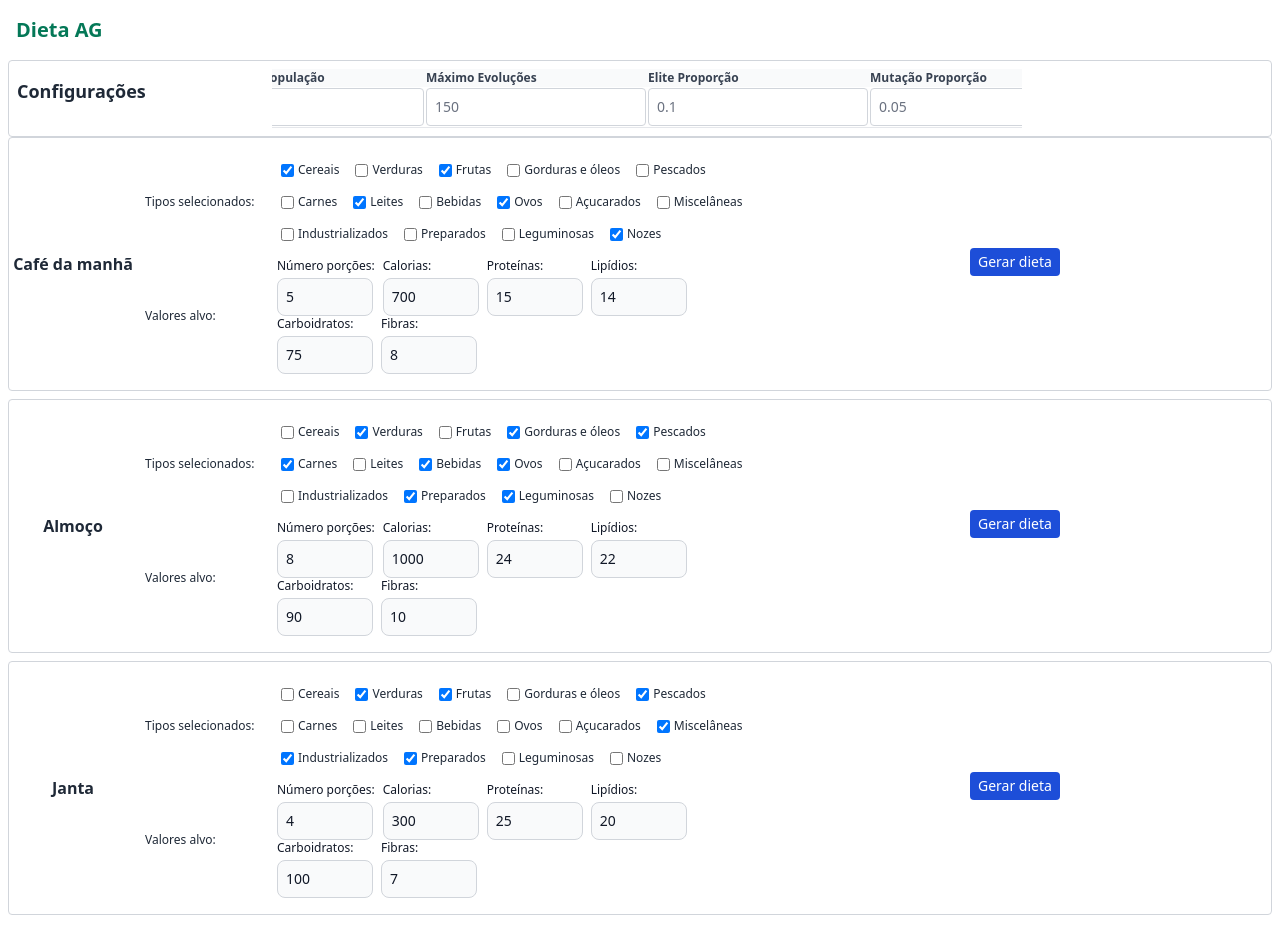
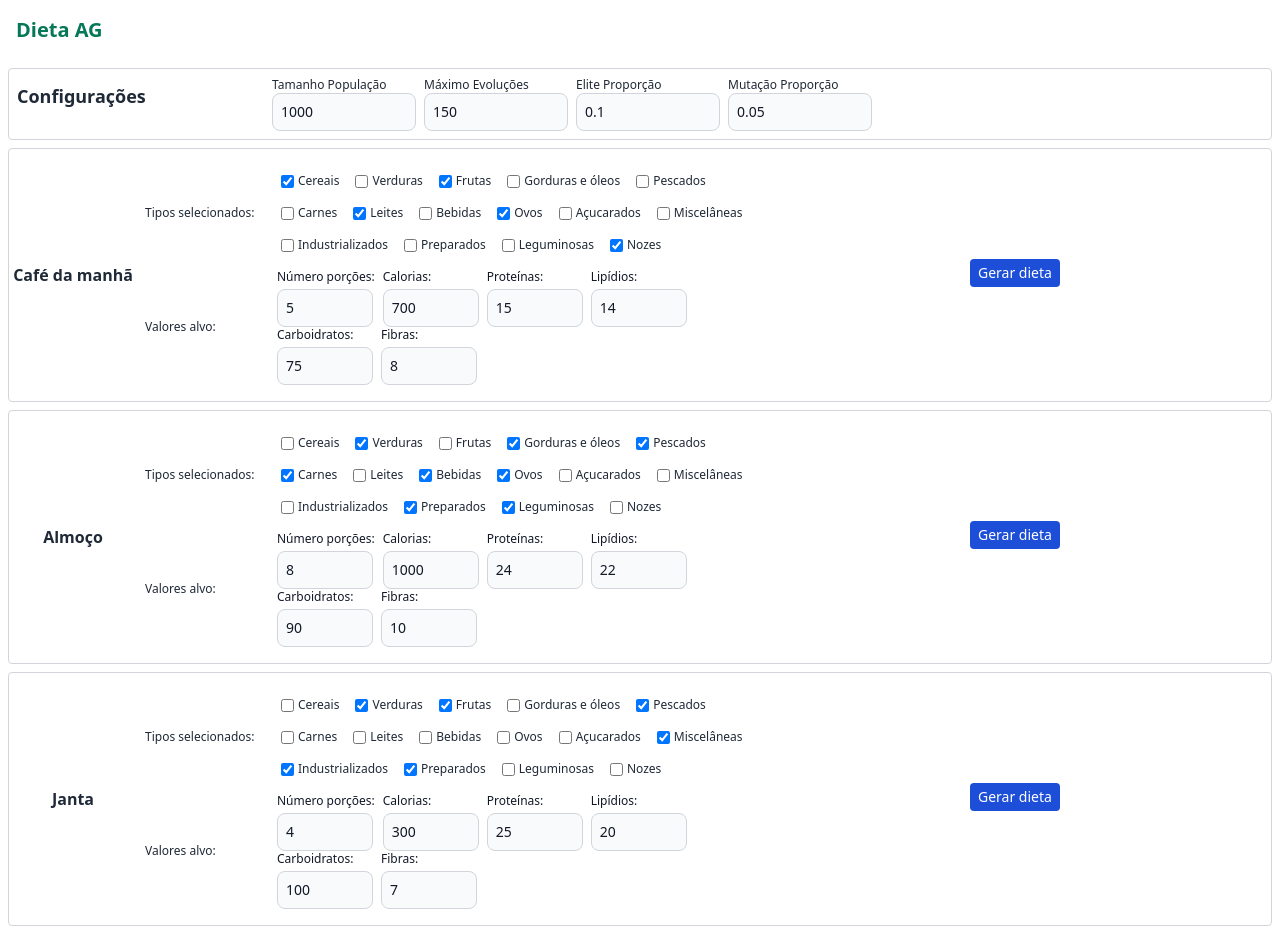
Before and after one commit to mbrufatto/genetic-algorithm-diet, a Vue app in the folder client/: page / in a window 1280 px wide. Built offline with nearby package versions, Linux system fonts and the light colour scheme.

Commit message:
Ajuste no layout dos Configs

```diff
--- a/client/src/components/Configs.vue
+++ b/client/src/components/Configs.vue
@@ -39,53 +39,49 @@ watch([tamanhoPopulacao, maximoEvolucoes, eliteProporcao, mutacaoProporcao], ()
   <div class="flex items-center p-2 border rounded border-gray-300 text-gray-800">
     <h2 class="text-lg font-semibold mb-4 min-w-[255px]">Configurações</h2>
 
-    <div class="flex flex-col space-y-2">
-    </div>
+    <div class="flex space-x-2">
 
-    <div class="flex flex-col space-y-2">
-    </div>
-
-    <div class="flex flex-col relative overflow-x-auto w-1/3 min-w-[750px] items-center">
-      <table class="w-full text-sm text-left rtl:text-right text-gray-500">
-        <thead class="text-xs text-gray-700 bg-gray-50">
-          <tr>
-            <th>Tamanho População</th>
-            <th>Máximo Evoluções</th>
-            <th>Elite Proporção</th>
-            <th>Mutação Proporção</th>
-          </tr>
-        </thead>
-        <tbody>
-          <tr v-bind:class="config" class="odd:bg-white odd:dark:bg-gray-900 even:bg-gray-50  border-b">
-            <td><input
+      <div class="flex flex-col">
+        <label for="" class="text-xs">Tamanho População</label>
+        <input
           id="tamanhoPopulacao"
           type="number"
           v-model="tamanhoPopulacao"
-          class="border border-gray-300 rounded p-2"
-        /></td>
-            <td><input
+          class="bg-gray-50 max-w-36 border border-gray-300 text-gray-900 text-sm rounded-lg focus:ring-blue-500 focus:border-blue-500 block w-full p-2"
+        />
+      </div>
+
+      <div class="flex flex-col">
+        <label for="" class="text-xs">Máximo Evoluções</label>
+        <input
           id="maximoEvolucoes"
           type="number"
           v-model="maximoEvolucoes"
-          class="border border-gray-300 rounded p-2"
-        /></td>
-            <td><input
+          class="bg-gray-50 max-w-36 border border-gray-300 text-gray-900 text-sm rounded-lg focus:ring-blue-500 focus:border-blue-500 block w-full p-2"
+        />
+      </div>
+
+      <div class="flex flex-col">
+        <label for="" class="text-xs">Elite Proporção</label>
+        <input
           id="eliteProporcao"
           type="number"
-          step="0.01"
           v-model="eliteProporcao"
-          class="border border-gray-300 rounded p-2"
-        /></td>
-            <td><input
+          class="bg-gray-50 max-w-36 border border-gray-300 text-gray-900 text-sm rounded-lg focus:ring-blue-500 focus:border-blue-500 block w-full p-2"
+        />
+      </div>
+
+      <div class="flex flex-col">
+        <label for="" class="text-xs">Mutação Proporção</label>
+        <input
           id="mutacaoProporcao"
           type="number"
-          step="0.01"
           v-model="mutacaoProporcao"
-          class="border border-gray-300 rounded p-2"
-        /></td>
-          </tr>
-        </tbody>
-      </table>
+          class="bg-gray-50 max-w-36 border border-gray-300 text-gray-900 text-sm rounded-lg focus:ring-blue-500 focus:border-blue-500 block w-full p-2"
+        />
+      </div>
+
     </div>
+
   </div>
 </template>
--- a/client/src/components/Home.vue
+++ b/client/src/components/Home.vue
@@ -24,7 +24,7 @@ const updateConfig = (newConfig) => {
 
     <h1 class="font-semibold text-xl text-emerald-700 p-4">Dieta AG</h1>
 
-    <div class="flex flex-col space-y-2 px-2">
+    <div class="flex flex-col space-y-2 px-2 my-2">
       <Configs :config="config" @update:config="updateConfig" />
     </div>
 
```
